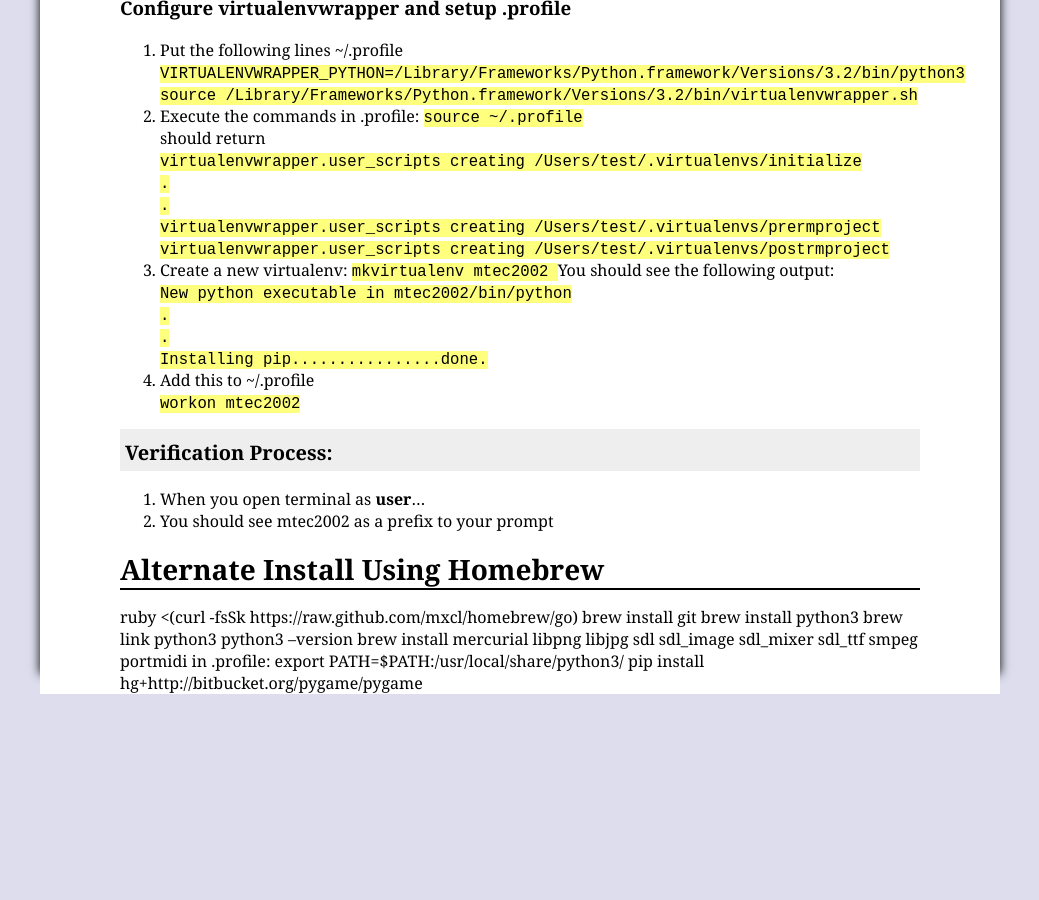
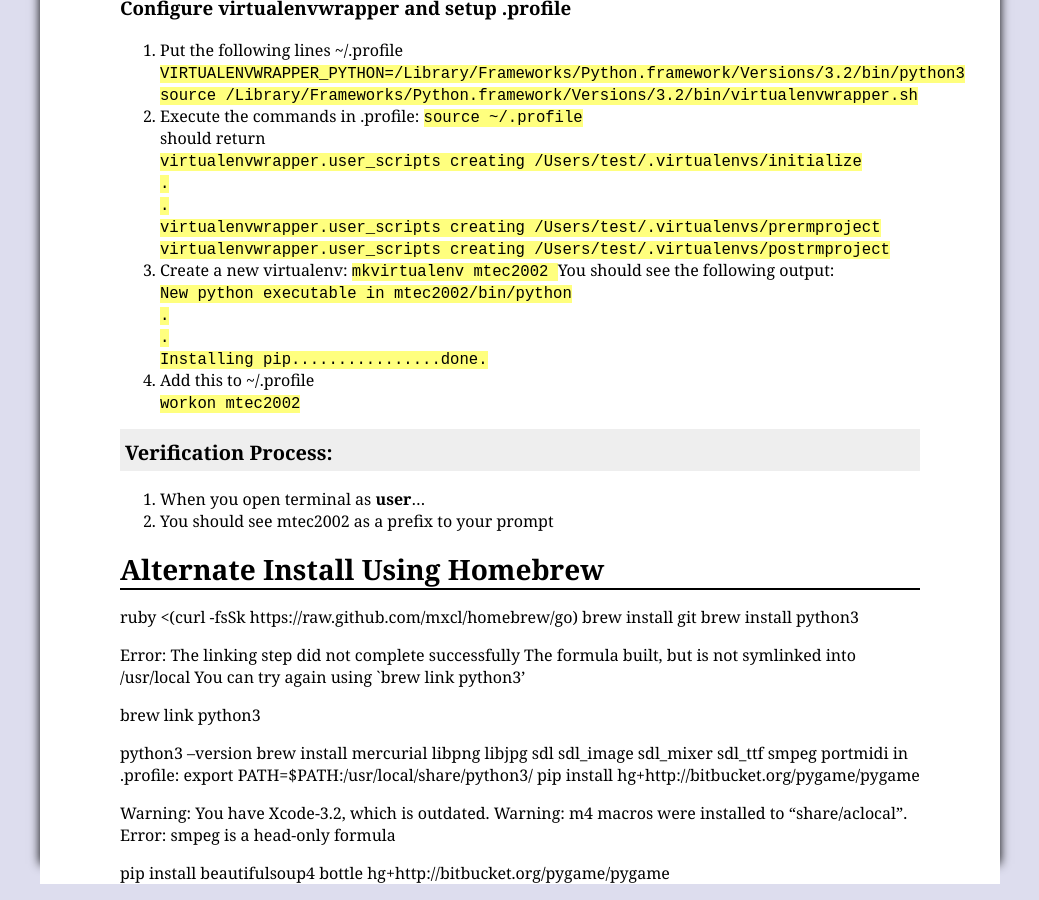
Before and after one commit to foureyes/jvers, a Jekyll site: the page built from tutorials/_posts/2012-08-04-python-3-install-on-osx.markdown, in a window 1280 px wide and 900 px high, scrolled down 4072 px. Shown: the whole window, without its empty margins (120-1159 px from the left). Built offline with Jekyll 4.4.1, drawn with Linux system fonts in a browser that asks for light colours; some web fonts are replaced; before the commit the page ends 4782 px from its top, so only the background shows below that.

Commit message:
further refined install instructions

```diff
--- a/tutorials/_posts/2012-08-04-python-3-install-on-osx.markdown
+++ b/tutorials/_posts/2012-08-04-python-3-install-on-osx.markdown
@@ -181,8 +181,20 @@ Alternate Install Using Homebrew
 ruby <(curl -fsSk https://raw.github.com/mxcl/homebrew/go)
 brew install git
 brew install python3
+
+Error: The linking step did not complete successfully
+The formula built, but is not symlinked into /usr/local
+You can try again using `brew link python3'
+
 brew link python3
+
 python3 --version
 brew install mercurial libpng libjpg sdl sdl_image sdl_mixer sdl_ttf smpeg portmidi
 in .profile: export PATH=$PATH:/usr/local/share/python3/
 pip install hg+http://bitbucket.org/pygame/pygame
+
+Warning: You have Xcode-3.2, which is outdated.
+Warning: m4 macros were installed to "share/aclocal".
+Error: smpeg is a head-only formula
+
+pip install beautifulsoup4 bottle hg+http://bitbucket.org/pygame/pygame
```
